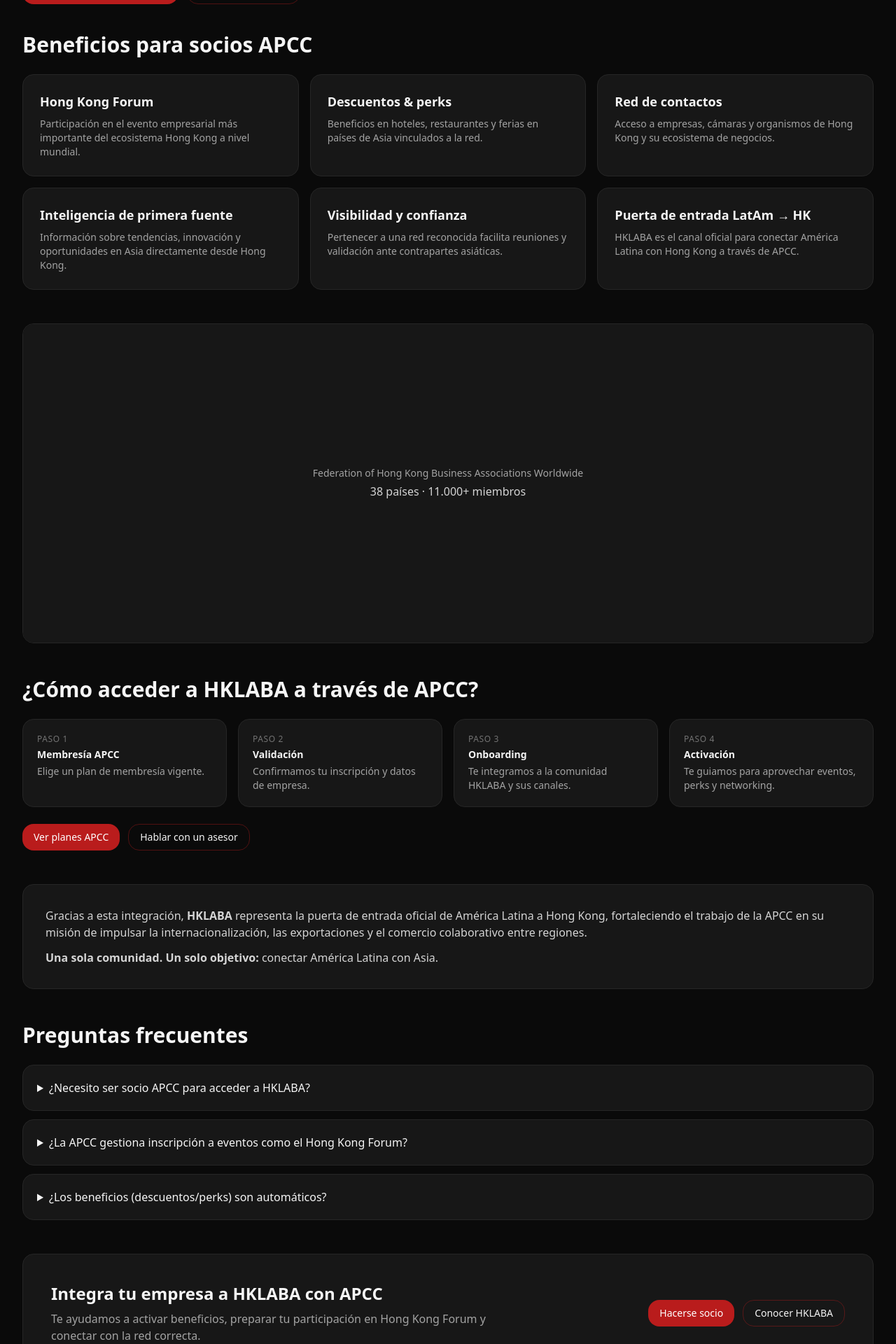
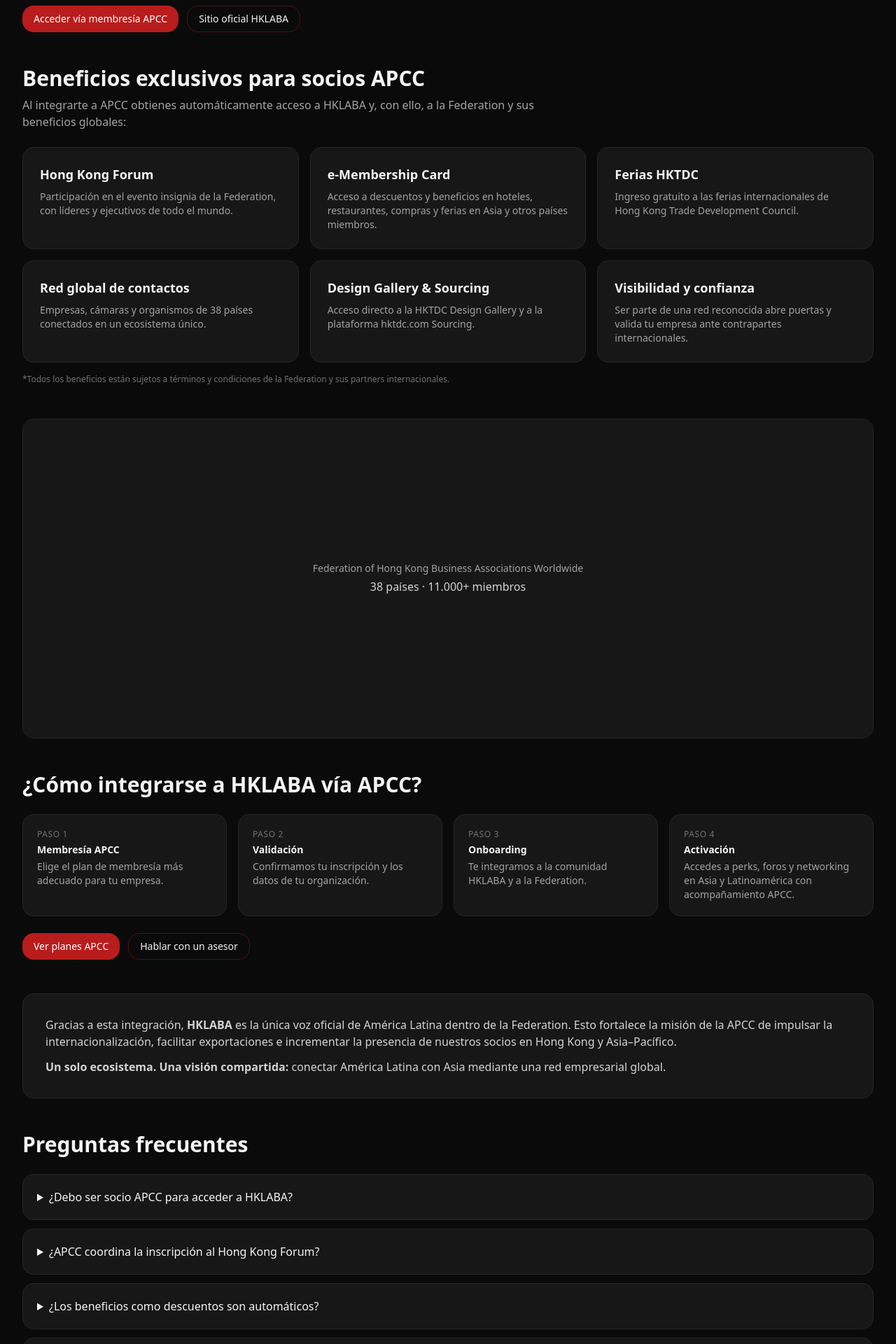
Before and after one commit to TronxGroup/APCC-Chamber, a Next.js app: page /hklaba in a window 1280 px wide. Shown: the part 360-2280 px from the top of the page at 70% size. Built offline with nearby package versions, Linux system fonts and the light colour scheme.

Commit message:
Update page.tsx

```diff
--- a/app/(routes)/hklaba/page.tsx
+++ b/app/(routes)/hklaba/page.tsx
@@ -2,9 +2,9 @@ import type { Metadata } from 'next';
 import Link from 'next/link';
 
 export const metadata: Metadata = {
-  title: 'HKLABA',
+  title: 'HKLABA | APCC',
   description:
-    'Nuestra alianza con la Hong Kong – Latin America Business Association. Beneficios, acceso y cómo participar a través de APCC.',
+    'Alianza estratégica entre APCC y la Hong Kong – Latin America Business Association (HKLABA). Beneficios, acceso y cómo integrarse a la Federation of Hong Kong Business Associations Worldwide.',
 };
 
 function Badge({ children }: { children: React.ReactNode }) {
@@ -24,64 +24,83 @@ export default function Page() {
           <Badge>Alianza estratégica</Badge>
           <Badge>Hong Kong</Badge>
         </div>
-        <h1 className="mt-3 text-3xl md:text-4xl font-semibold">HKLABA: Nuestra Alianza con Hong Kong</h1>
+        <h1 className="mt-3 text-3xl md:text-4xl font-semibold">
+          HKLABA: Puente oficial de América Latina con Hong Kong
+        </h1>
         <p className="mt-3 text-neutral-300">
-          Desde 2019, la Cámara de Comercio Asia Pacífico (APCC) integra oficialmente a la{' '}
-          <strong>Hong Kong – Latin America Business Association (HKLABA)</strong> dentro de su ecosistema institucional.
-          HKLABA es la única asociación gremial en América Latina que representa a la región dentro de la{' '}
-          <em>Federation of Hong Kong Business Associations Worldwide</em>, una red global con presencia en{' '}
-          <strong>38 países</strong> y más de <strong>11.000 miembros</strong>.
+          Desde 2019, la <strong>Cámara de Comercio Asia Pacífico (APCC)</strong> integra a la{' '}
+          <strong>Hong Kong – Latin America Business Association (HKLABA)</strong>, consolidando una
+          alianza única que conecta a nuestra región con la{' '}
+          <em>Federation of Hong Kong Business Associations Worldwide</em>. Esta red global reúne a{' '}
+          <strong>38 países</strong> y más de <strong>11.000 miembros</strong>, articulando negocios,
+          innovación y cooperación internacional.
         </p>
         <div className="mt-4 flex flex-wrap gap-3">
-          <Link href="/membresias" className="btn btn-primary">Acceder vía membresía APCC</Link>
-          <Link href="https://hklaba.com/" target="_blank" className="btn btn-secondary">Sitio oficial HKLABA</Link>
+          <Link href="/membresias" className="btn btn-primary">
+            Acceder vía membresía APCC
+          </Link>
+          <Link href="https://hklaba.com/" target="_blank" className="btn btn-secondary">
+            Sitio oficial HKLABA
+          </Link>
         </div>
       </header>
 
       {/* BENEFICIOS */}
-      <section className="mt-10">
-        <h2 className="text-2xl md:text-3xl font-semibold">Beneficios para socios APCC</h2>
+      <section className="mt-12">
+        <h2 className="text-2xl md:text-3xl font-semibold">Beneficios exclusivos para socios APCC</h2>
+        <p className="mt-2 text-neutral-400 max-w-3xl">
+          Al integrarte a APCC obtienes automáticamente acceso a HKLABA y, con ello, a la Federation
+          y sus beneficios globales:
+        </p>
         <div className="mt-6 grid md:grid-cols-2 lg:grid-cols-3 gap-4">
           {[
             {
               t: 'Hong Kong Forum',
-              d: 'Participación en el evento empresarial más importante del ecosistema Hong Kong a nivel mundial.',
+              d: 'Participación en el evento insignia de la Federation, con líderes y ejecutivos de todo el mundo.',
             },
             {
-              t: 'Descuentos & perks',
-              d: 'Beneficios en hoteles, restaurantes y ferias en países de Asia vinculados a la red.',
+              t: 'e-Membership Card',
+              d: 'Acceso a descuentos y beneficios en hoteles, restaurantes, compras y ferias en Asia y otros países miembros.',
             },
             {
-              t: 'Red de contactos',
-              d: 'Acceso a empresas, cámaras y organismos de Hong Kong y su ecosistema de negocios.',
+              t: 'Ferias HKTDC',
+              d: 'Ingreso gratuito a las ferias internacionales de Hong Kong Trade Development Council.',
             },
             {
-              t: 'Inteligencia de primera fuente',
-              d: 'Información sobre tendencias, innovación y oportunidades en Asia directamente desde Hong Kong.',
+              t: 'Red global de contactos',
+              d: 'Empresas, cámaras y organismos de 38 países conectados en un ecosistema único.',
+            },
+            {
+              t: 'Design Gallery & Sourcing',
+              d: 'Acceso directo a la HKTDC Design Gallery y a la plataforma hktdc.com Sourcing.',
             },
             {
               t: 'Visibilidad y confianza',
-              d: 'Pertenecer a una red reconocida facilita reuniones y validación ante contrapartes asiáticas.',
-            },
-            {
-              t: 'Puerta de entrada LatAm → HK',
-              d: 'HKLABA es el canal oficial para conectar América Latina con Hong Kong a través de APCC.',
+              d: 'Ser parte de una red reconocida abre puertas y valida tu empresa ante contrapartes internacionales.',
             },
           ].map(({ t, d }) => (
-            <article key={t} className="rounded-2xl border border-neutral-800 bg-neutral-900 p-6">
+            <article
+              key={t}
+              className="rounded-2xl border border-neutral-800 bg-neutral-900 p-6"
+            >
               <div className="text-lg font-semibold">{t}</div>
               <p className="mt-2 text-sm text-neutral-400">{d}</p>
             </article>
           ))}
         </div>
+        <p className="mt-4 text-xs text-neutral-500">
+          *Todos los beneficios están sujetos a términos y condiciones de la Federation y sus
+          partners internacionales.
+        </p>
       </section>
 
-      {/* BANNER / IMAGEN (opcional) */}
+      {/* BANNER */}
       <section className="mt-12 rounded-2xl overflow-hidden border border-neutral-800 bg-neutral-950">
-        {/* Reemplaza la imagen cuando la tengas en /public/hklaba/banner.jpg */}
         <div className="aspect-[16/6] w-full bg-neutral-900 grid place-items-center">
           <div className="text-center p-6">
-            <div className="text-sm text-neutral-400">Federation of Hong Kong Business Associations Worldwide</div>
+            <div className="text-sm text-neutral-400">
+              Federation of Hong Kong Business Associations Worldwide
+            </div>
             <div className="mt-1 text-neutral-300">38 países · 11.000+ miembros</div>
           </div>
         </div>
@@ -89,25 +108,36 @@ export default function Page() {
 
       {/* CÓMO ACCEDER */}
       <section className="mt-12">
-        <h2 className="text-2xl md:text-3xl font-semibold">¿Cómo acceder a HKLABA a través de APCC?</h2>
+        <h2 className="text-2xl md:text-3xl font-semibold">¿Cómo integrarse a HKLABA vía APCC?</h2>
         <ol className="mt-6 grid md:grid-cols-4 gap-4 text-sm">
           {[
-            ['Membresía APCC', 'Elige un plan de membresía vigente.'],
-            ['Validación', 'Confirmamos tu inscripción y datos de empresa.'],
-            ['Onboarding', 'Te integramos a la comunidad HKLABA y sus canales.'],
-            ['Activación', 'Te guiamos para aprovechar eventos, perks y networking.'],
+            ['Membresía APCC', 'Elige el plan de membresía más adecuado para tu empresa.'],
+            ['Validación', 'Confirmamos tu inscripción y los datos de tu organización.'],
+            ['Onboarding', 'Te integramos a la comunidad HKLABA y a la Federation.'],
+            [
+              'Activación',
+              'Accedes a perks, foros y networking en Asia y Latinoamérica con acompañamiento APCC.',
+            ],
           ].map(([title, desc], idx) => (
-            <li key={title} className="rounded-2xl border border-neutral-800 bg-neutral-900 p-5">
-              <div className="text-xs uppercase tracking-wider text-neutral-500">Paso {idx + 1}</div>
+            <li
+              key={title}
+              className="rounded-2xl border border-neutral-800 bg-neutral-900 p-5"
+            >
+              <div className="text-xs uppercase tracking-wider text-neutral-500">
+                Paso {idx + 1}
+              </div>
               <div className="mt-1 font-semibold">{title}</div>
               <p className="mt-1 text-neutral-400">{desc}</p>
             </li>
           ))}
         </ol>
-
         <div className="mt-6 flex flex-wrap gap-3">
-          <Link href="/membresias" className="btn btn-primary">Ver planes APCC</Link>
-          <Link href="/contacto" className="btn btn-secondary">Hablar con un asesor</Link>
+          <Link href="/membresias" className="btn btn-primary">
+            Ver planes APCC
+          </Link>
+          <Link href="/contacto" className="btn btn-secondary">
+            Hablar con un asesor
+          </Link>
         </div>
       </section>
 
@@ -115,34 +145,48 @@ export default function Page() {
       <section className="mt-12">
         <div className="rounded-2xl border border-neutral-800 bg-neutral-900 p-6 md:p-8">
           <p className="text-neutral-300">
-            Gracias a esta integración, <strong>HKLABA</strong> representa la puerta de entrada oficial de América Latina a Hong Kong,
-            fortaleciendo el trabajo de la APCC en su misión de impulsar la internacionalización, las exportaciones y el comercio colaborativo entre regiones.
+            Gracias a esta integración, <strong>HKLABA</strong> es la única voz oficial de América
+            Latina dentro de la Federation. Esto fortalece la misión de la APCC de impulsar la
+            internacionalización, facilitar exportaciones e incrementar la presencia de nuestros
+            socios en Hong Kong y Asia–Pacífico.
           </p>
           <p className="mt-3 text-neutral-300">
-            <strong>Una sola comunidad. Un solo objetivo:</strong> conectar América Latina con Asia.
+            <strong>Un solo ecosistema. Una visión compartida:</strong> conectar América Latina con
+            Asia mediante una red empresarial global.
           </p>
         </div>
       </section>
 
-      {/* FAQ RÁPIDO */}
+      {/* FAQ */}
       <section className="mt-12">
         <h2 className="text-2xl md:text-3xl font-semibold">Preguntas frecuentes</h2>
         <div className="mt-6 space-y-3">
           {[
             [
-              '¿Necesito ser socio APCC para acceder a HKLABA?',
-              'Sí. La participación en HKLABA se gestiona a través de APCC y está asociada a la membresía vigente.',
+              '¿Debo ser socio APCC para acceder a HKLABA?',
+              'Sí. El acceso a HKLABA y la Federation se gestiona a través de una membresía activa de APCC.',
             ],
             [
-              '¿La APCC gestiona inscripción a eventos como el Hong Kong Forum?',
-              'Coordinamos la postulación, orientamos en logística y, si corresponde, articulamos agenda de reuniones.',
+              '¿APCC coordina la inscripción al Hong Kong Forum?',
+              'Sí. Te guiamos en la postulación, logística de viaje y, si corresponde, articulamos agendas de reuniones.',
             ],
             [
-              '¿Los beneficios (descuentos/perks) son automáticos?',
-              'Algunos requieren códigos o validación previa. Te entregamos las instrucciones durante el onboarding.',
+              '¿Los beneficios como descuentos son automáticos?',
+              'Algunos requieren códigos o validación previa. La APCC te entrega instrucciones durante tu onboarding.',
+            ],
+            [
+              '¿La membresía tiene costo adicional?',
+              'No. Los beneficios de HKLABA y Federation están incluidos en tu plan APCC vigente.',
+            ],
+            [
+              '¿En qué idioma funcionan los eventos?',
+              'Mayormente en inglés, con materiales de apoyo y acompañamiento APCC para facilitar la participación.',
             ],
           ].map(([q, a]) => (
-            <details key={q} className="rounded-2xl border border-neutral-800 bg-neutral-900 p-5">
+            <details
+              key={q}
+              className="rounded-2xl border border-neutral-800 bg-neutral-900 p-5"
+            >
               <summary className="font-medium cursor-pointer">{q}</summary>
               <p className="mt-2 text-sm text-neutral-400">{a}</p>
             </details>
@@ -154,14 +198,22 @@ export default function Page() {
       <section className="mt-12">
         <div className="rounded-2xl border border-neutral-800 bg-neutral-900 p-8 md:p-10 flex flex-col md:flex-row items-start md:items-center justify-between gap-6">
           <div>
-            <h3 className="text-xl md:text-2xl font-semibold">Integra tu empresa a HKLABA con APCC</h3>
+            <h3 className="text-xl md:text-2xl font-semibold">
+              Integra tu empresa al ecosistema HKLABA con APCC
+            </h3>
             <p className="mt-2 text-neutral-400 max-w-2xl">
-              Te ayudamos a activar beneficios, preparar tu participación en Hong Kong Forum y conectar con la red correcta.
+              Conviértete en parte de la red empresarial que conecta a América Latina con Hong Kong
+              y 38 países alrededor del mundo. Te acompañamos en cada paso para aprovechar tus
+              beneficios, participar en el Hong Kong Forum y consolidar tu expansión internacional.
             </p>
           </div>
           <div className="flex gap-3">
-            <Link href="/membresias" className="btn btn-primary">Hacerse socio</Link>
-            <Link href="https://hklaba.com/" target="_blank" className="btn btn-secondary">Conocer HKLABA</Link>
+            <Link href="/membresias" className="btn btn-primary">
+              Hacerse socio
+            </Link>
+            <Link href="https://hklaba.com/" target="_blank" className="btn btn-secondary">
+              Conocer HKLABA
+            </Link>
           </div>
         </div>
       </section>
```
